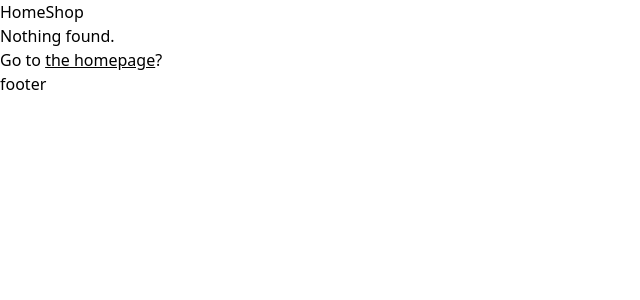
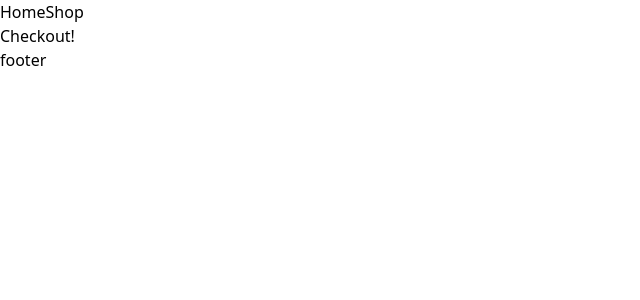
Before and after one commit to greqov/odin-shopping-cart, a React app: page /checkout in a window 1280 px wide. Shown: the top 300 px of the page, without its empty margins (0-640 px from the left). Built offline with nearby package versions, Linux system fonts and the light colour scheme.

Commit message:
App: add basic checkout page

```diff
--- a/src/js/App.js
+++ b/src/js/App.js
@@ -3,6 +3,7 @@ import { Routes, Route } from 'react-router-dom';
 import Layout from './routes/Layout';
 import Home from './routes/Home';
 import Shop from './routes/Shop';
+import Checkout from './routes/Checkout';
 import NotFound from './routes/NotFound';
 
 export default function App() {
@@ -12,6 +13,7 @@ export default function App() {
         <Route path="/" element={<Layout />}>
           <Route index element={<Home />} />
           <Route path="/shop" element={<Shop />} />
+          <Route path="/checkout" element={<Checkout />} />
           <Route path="*" element={<NotFound />} />
         </Route>
       </Routes>
--- /dev/null
+++ b/src/js/routes/Checkout.js
@@ -0,0 +1,5 @@
+import React from 'react';
+
+export default function Checkout() {
+  return <h1>Checkout!</h1>;
+}
```
Also changed, not shown: 1 other file (tests, documents, lock files or other folders).
